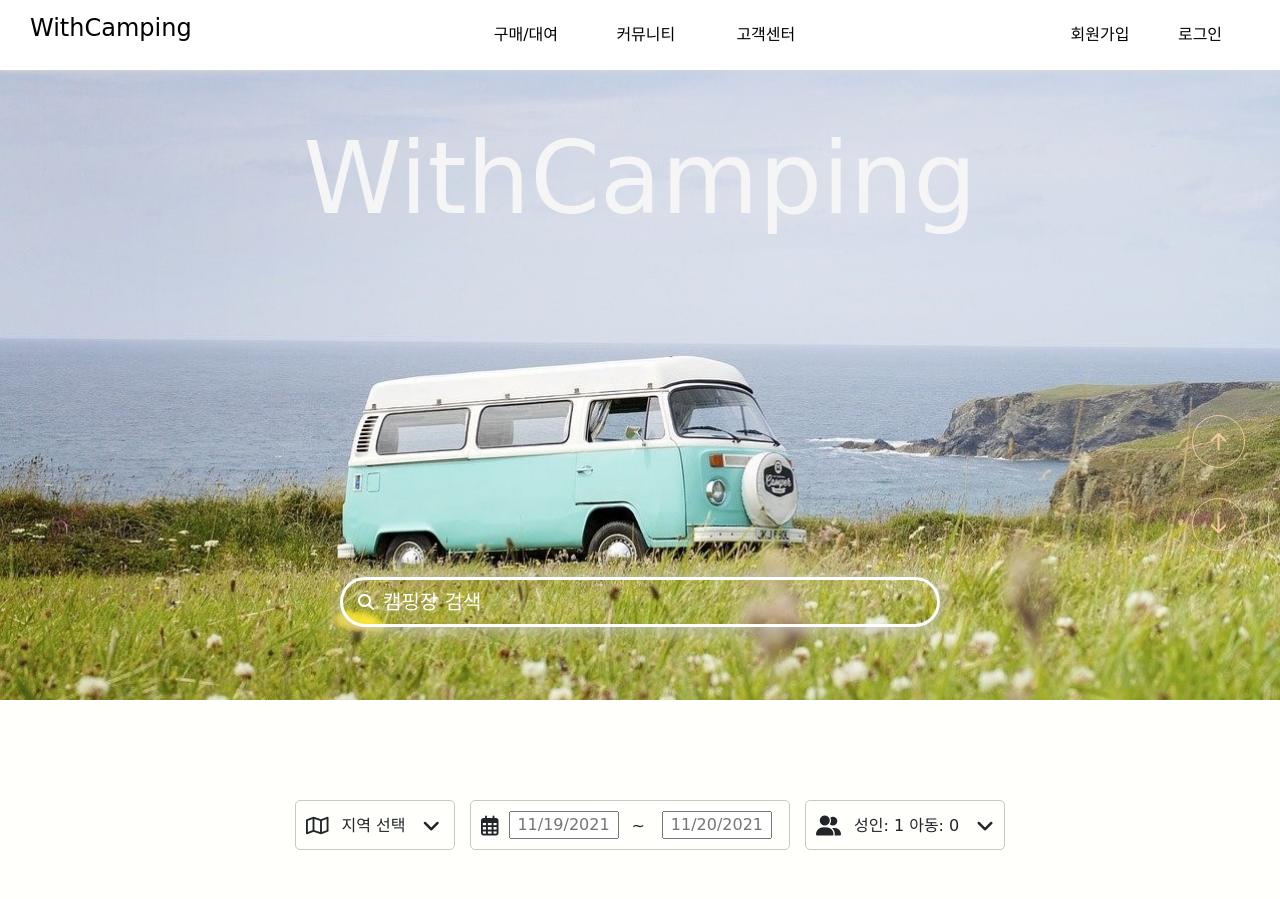
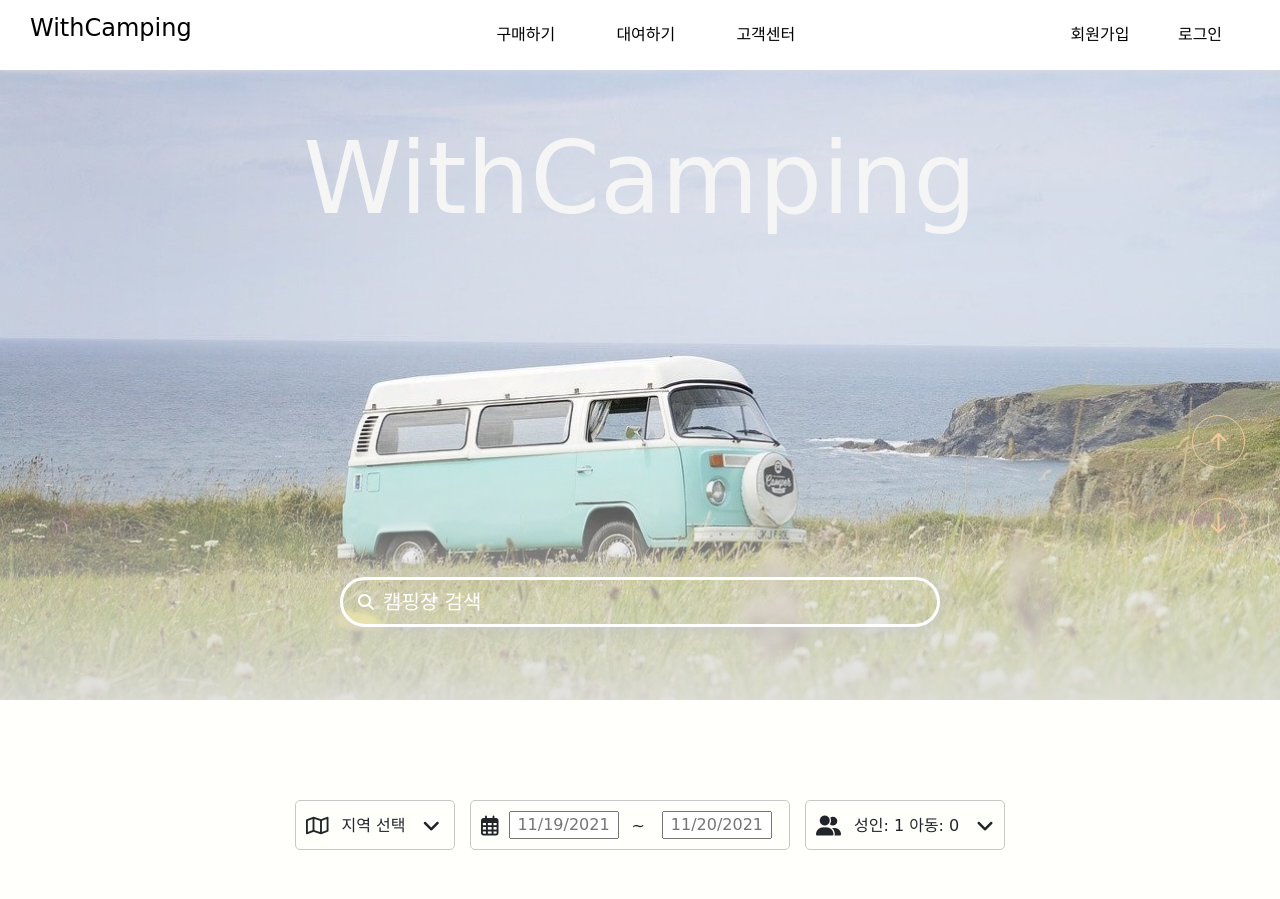
Before and after one commit to KnS-hacks/5-With_Camping, a Django app: page / in a window 1280 px wide. Shown: the top 899 px of the page. Run offline with Django 3.2, Linux system fonts and the light colour scheme; some libraries are stand-ins or nearby versions; some web fonts are replaced.

Commit message:
[FE]:: add rent.html, move purchase.html

```diff
--- a/with_camping/main_page/templates/home.html
+++ b/with_camping/main_page/templates/home.html
@@ -14,8 +14,7 @@
   .top_content{
     height:630px;
     background: linear-gradient(to bottom, rgba(225,225,225,0) 50%,
-    rgba(225,225,225,0.5) 75%,rgba(225,225,225,0.9) 100%);
-    background-image:url('{% static "homeimg.jpg" %}');
+    rgba(225,225,225,0.5) 75%,rgba(225,225,225,0.9) 100%),url('{% static "homeimg.jpg" %}');
     background-repeat: no-repeat;
     background-size: cover;
     width:100%;
--- a/with_camping/with_camping/templates/base.html
+++ b/with_camping/with_camping/templates/base.html
@@ -149,8 +149,8 @@
                 <a href="">WithCamping</a>
             </div>
             <ul class="navbar_menu">
-                <li><a href="">구매/대여</a></li>
-                <li><a href="">커뮤니티</a></li>
+                <li><a href="">구매하기</a></li>
+                <li><a href="">대여하기</a></li>
                 <li><a href="">고객센터</a></li>
             </ul>
             <ul class="navbar_login">
```
Also changed, not shown: with_camping/camping_tools/templates/purchase.html (renamed from with_camping/main_page/templates/purchase.html), with_camping/camping_tools/templates/purchase_detail.html (renamed from with_camping/main_page/templates/purchase_detail.html), with_camping/camping_tools/templates/rent.html (added), with_camping/camping_tools/templates/rent_detail.html (added), with_camping/static/images/homeimg.jpg (added).
